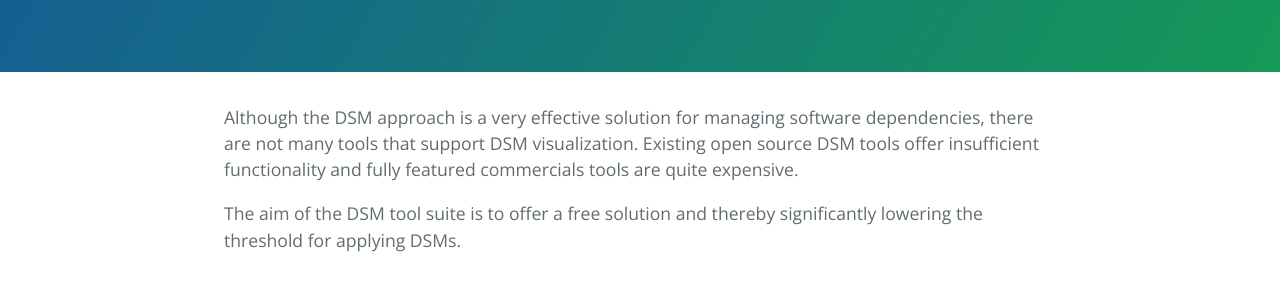
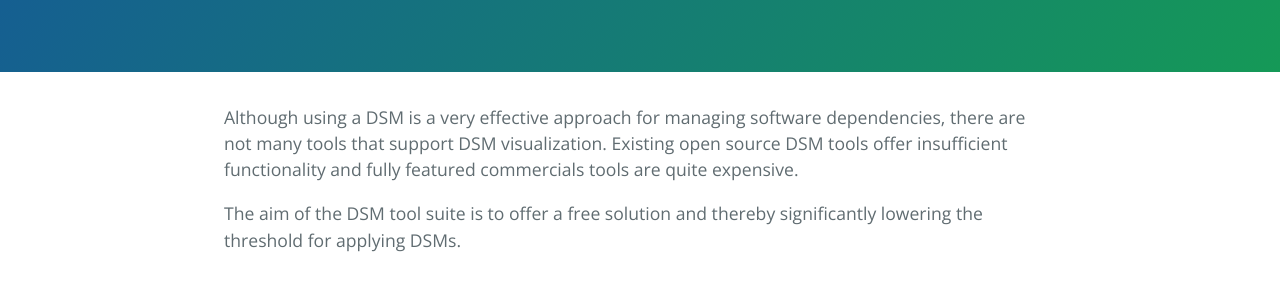
Before and after one commit to dsmsuite/dsmsuite.github.io, a Jekyll site: the page built from about.md, in a window 1280 px wide. Shown: the part 311-603 px from the top of the page. Built offline with Jekyll 4.4.1, drawn with Linux system fonts in a browser that asks for light colours.

Commit message:
Fix update

```diff
--- a/about.md
+++ b/about.md
@@ -2,7 +2,7 @@
 layout: default
 ---
 
-Although the DSM approach is a very effective solution for managing software dependencies, there are not many tools that support DSM visualization.
+Although using a DSM is a very effective approach for managing software dependencies, there are not many tools that support DSM visualization.
 Existing open source DSM tools offer insufficient functionality and fully featured commercials tools are quite expensive.
 
 The aim of the DSM tool suite is to offer a free solution and thereby significantly lowering the  threshold for applying DSMs.
```
